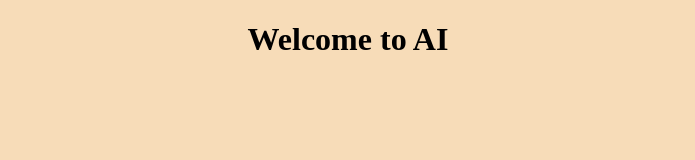
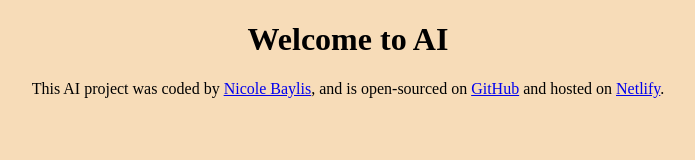
Before and after one commit to NicoleBay/ai-generator, a plain HTML site: page index.html in a window 1280 px wide. Shown: the whole page, without its empty margins (292-987 px from the left). Drawn offline with nearby package versions, Linux system fonts and the light colour scheme.

Commit message:
Footer setup

```diff
--- a/index.html
+++ b/index.html
@@ -18,6 +18,17 @@
   </head>
   <body>
     <h1>Welcome to AI</h1>
+    <footer>
+      This AI project was coded by
+      <a href="https://www.linkedin.com/in/nicole-baylis/" target="_blank"
+        >Nicole Baylis</a
+      >, and is open-sourced on
+      <a href="https://github.com/NicoleBay/ai-generator" target="_blank"
+        >GitHub</a
+      >
+      and hosted on
+      <a href="https://nicolecodesai.netlify.app/" target="_blank">Netlify</a>.
+    </footer>
     <script src="src/index.js"></script>
   </body>
 </html>
```
